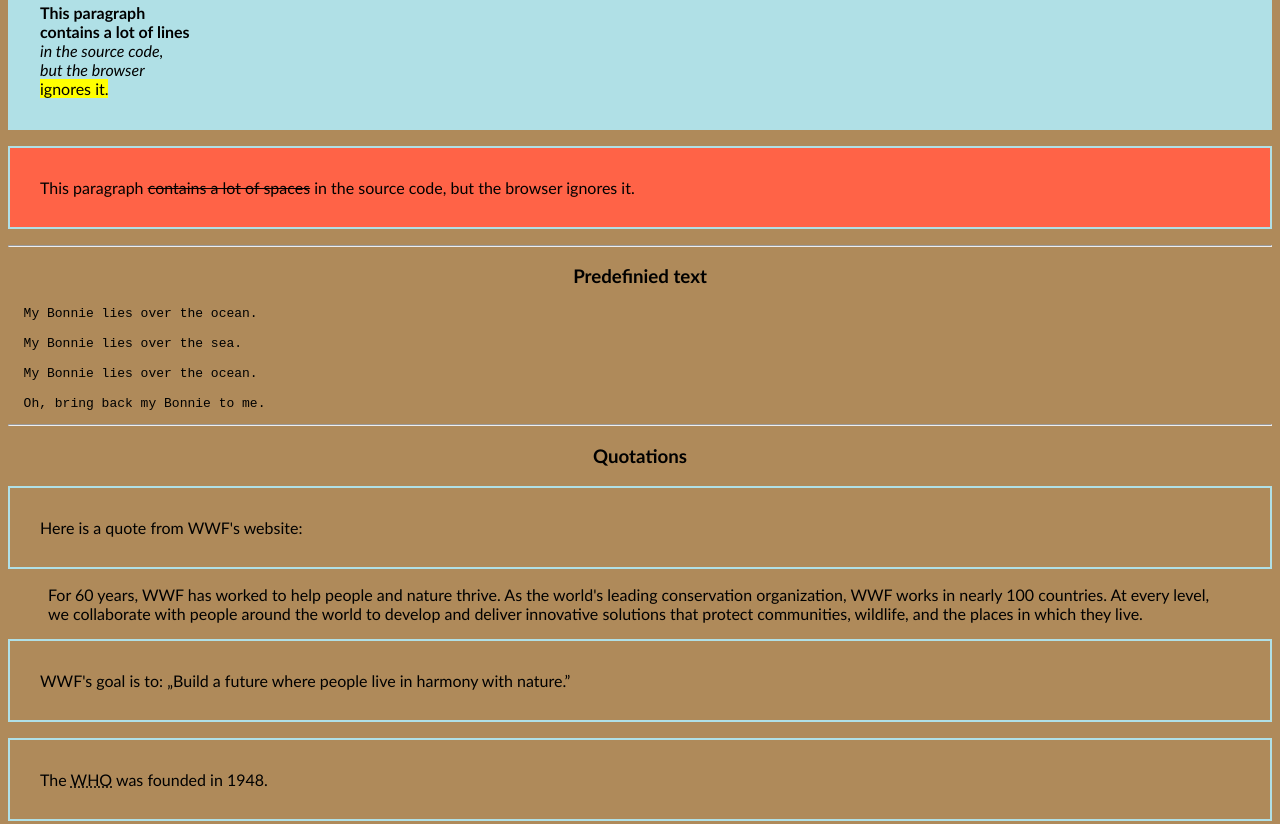
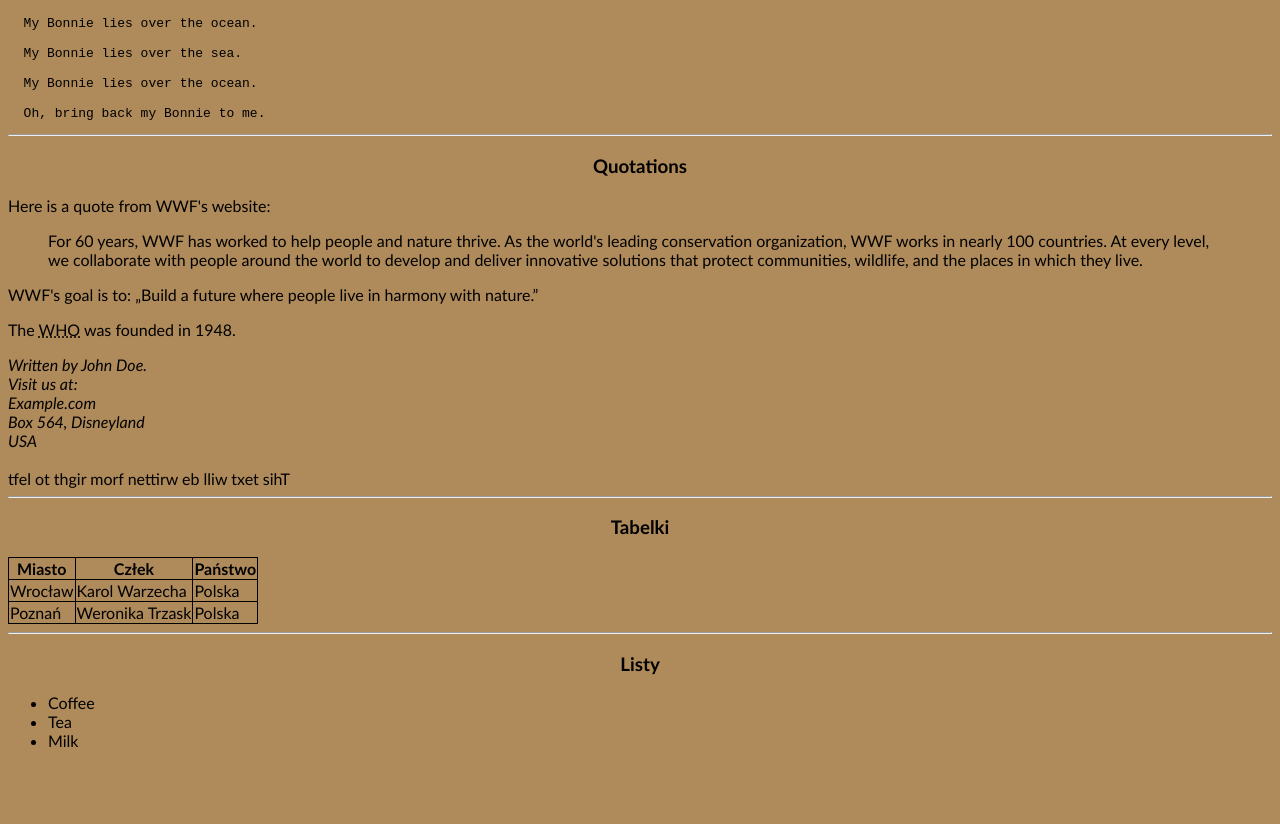
Before and after one commit to FreeformDSW/html-training, a plain HTML site: page index.htm in a window 1280 px wide. Shown: the part 822-1646 px from the top of the page. After the commit the page ends 1588 px from the top, so only its background shows below. Drawn offline with Linux system fonts and the light colour scheme.

Commit message:
Add files via upload

```diff
--- a/index.htm
+++ b/index.htm
@@ -1,14 +1,30 @@
 <!DOCTYPE html>
 <html lang="pl-PL">
+<head>
+  <title>Struna</title>
+  <link rel="icon" type="image/x-icon" href="/images/favicon.icon">
+</head>
 <body>
 <style>
 body {
 	background-color: rgb(175, 138, 90);
 	font-family: calibri;
 }
-p {
-  border: 2px solid powderblue;
-  padding: 30px;
+a:link, a:visited {
+  background-color: #f44336;
+  color: white;
+  padding: 15px 25px;
+  text-align: center;
+  text-decoration: none;
+  display: inline-block;
+}
+
+a:hover, a:active {
+  background-color: red;
+}
+table, th, td {
+  border: 1px solid black;
+  border-collapse: collapse;
 }
 </style>
 
@@ -91,5 +107,33 @@ USA
 
 <bdo dir="rtl"><br>This text will be written from right to left</bdo>
 
+<hr>
+<h3 style="text-align:center;">Tabelki</h3>
+<table>
+  <tr>
+    <th>Miasto</th>
+    <th>Człek</th>
+    <th>Państwo</th>
+  </tr>
+  <tr>
+    <td>Wrocław</td>
+    <td>Karol Warzecha</td>
+    <td>Polska</td>
+  </tr>
+  <tr>
+    <td>Poznań</td>
+    <td>Weronika Trzask</td>
+    <td>Polska</td>
+  </tr>
+</table>
+
+<hr>
+<h3 style="text-align:center;">Listy</h3>
+<ul>
+  <li>Coffee</li>
+  <li>Tea</li>
+  <li>Milk</li>
+</ul>
+
 </body>
 </html>
```
